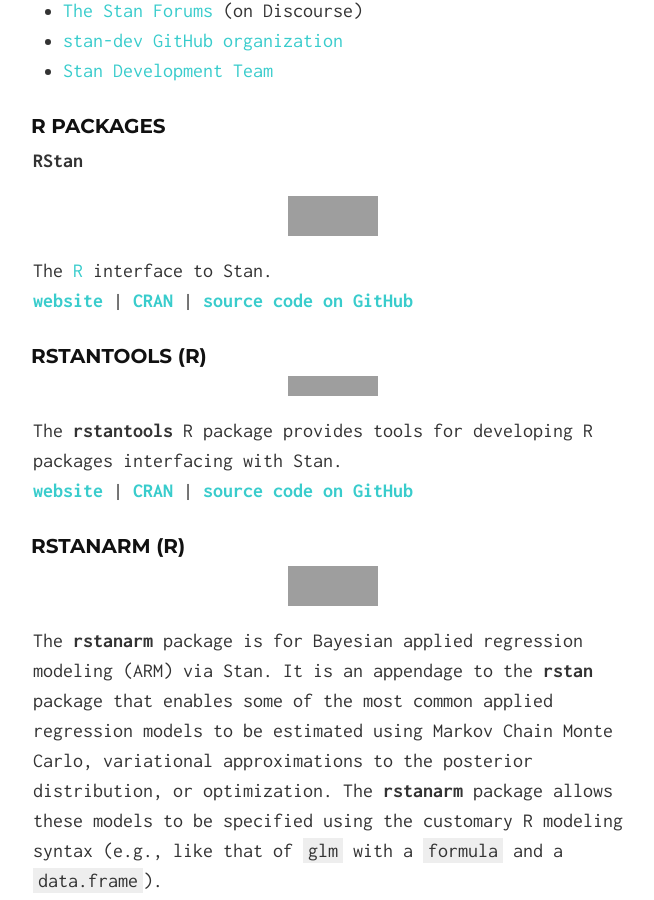
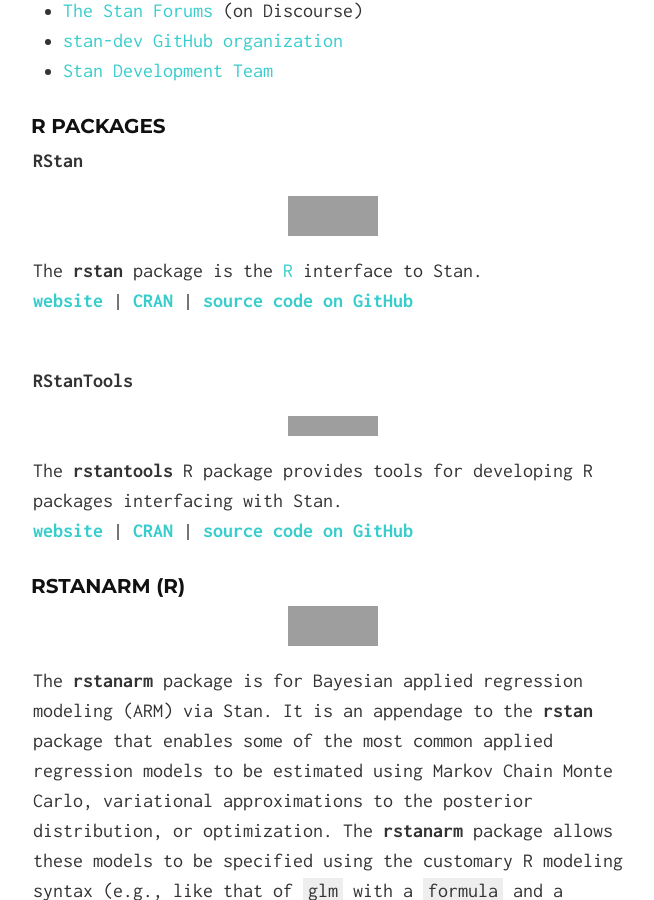
Before and after one commit to kendyteng/kendyteng.github.io, a Jekyll site: the page built from software-and-papers/index.md, in a window 1280 px wide and 900 px high, scrolled down 444 px, cut to the strip 0-900 px from the top of the window. Shown: the whole strip, without its empty margins (307-961 px from the left). Built offline with Jekyll 4.4.1, drawn with Linux system fonts in a browser that asks for light colours; nearby versions of some CDN libraries; grey boxes are pictures that could not be loaded.

Commit message:
Update index.md

```diff
--- a/software-and-papers/index.md
+++ b/software-and-papers/index.md
@@ -2,7 +2,6 @@
 title: Software and papers
 layout: default
 ---
-
 
 ### Stan
 
@@ -25,13 +24,15 @@
 [![CRAN\_Status\_Badge](http://www.r-pkg.org/badges/version/rstan)](http://cran.r-project.org/package=rstan)
 [![RStudio_CRAN_mirror_downloads_badge](http://cranlogs.r-pkg.org/badges/grand-total/rstan?color=blue)](http://cran.r-project.org/web/packages/rstan)
 
-The [R](https://www.r-project.org) interface to Stan.
+The **rstan** package is the [R](https://www.r-project.org) interface to Stan.
 <br>
 [**website**](http://mc-stan.org/rstan) |
 [**CRAN**](https://cran.r-project.org/package=rstan) |
 [**source code on GitHub**](https://github.com/stan-dev/rstan)
 
-#### RStanTools (R)
+<br>
+**RStanTools**
+
 [![CRAN\_Status\_Badge](http://www.r-pkg.org/badges/version/rstantools)](http://cran.r-project.org/package=rstantools)
 
 The **rstantools** R package provides tools for developing R packages interfacing with Stan.
```
